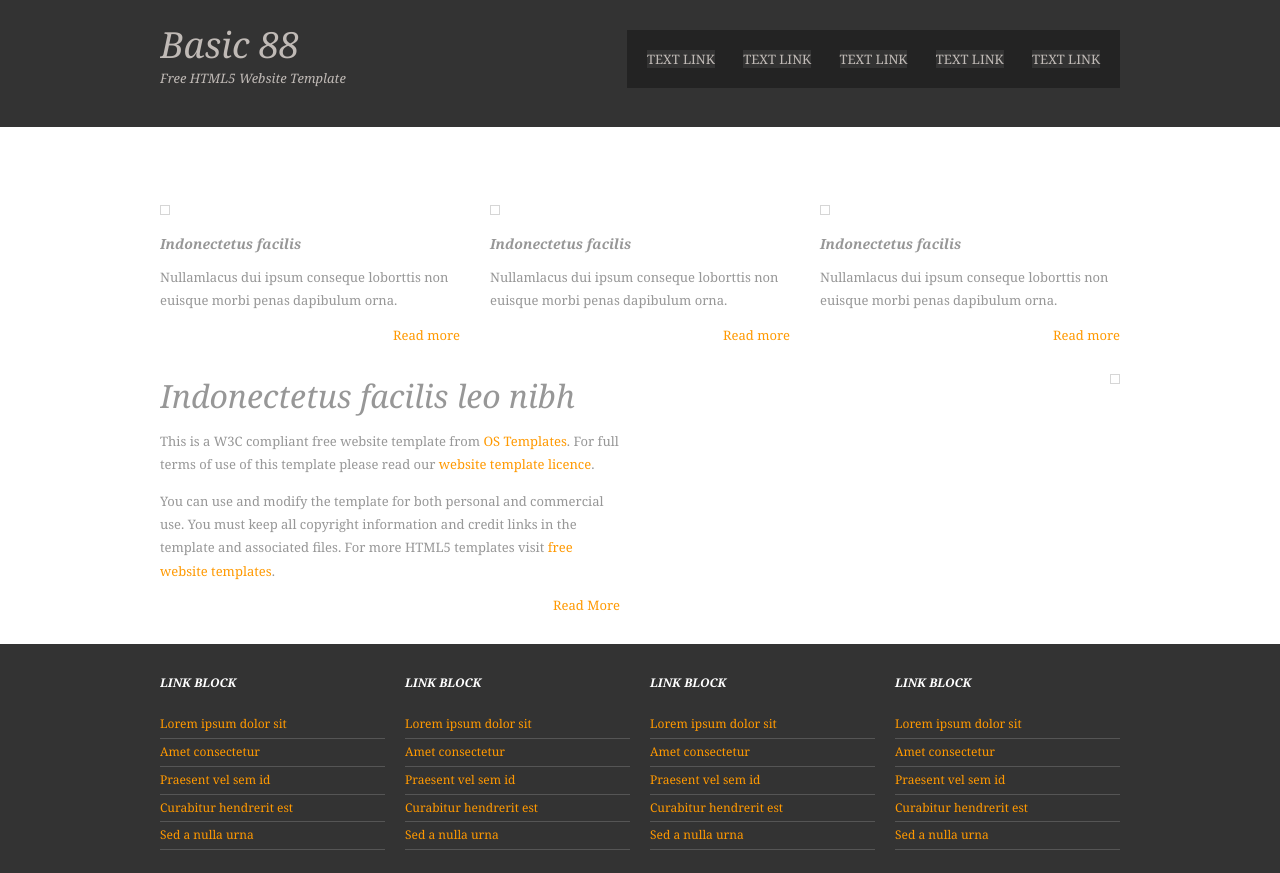
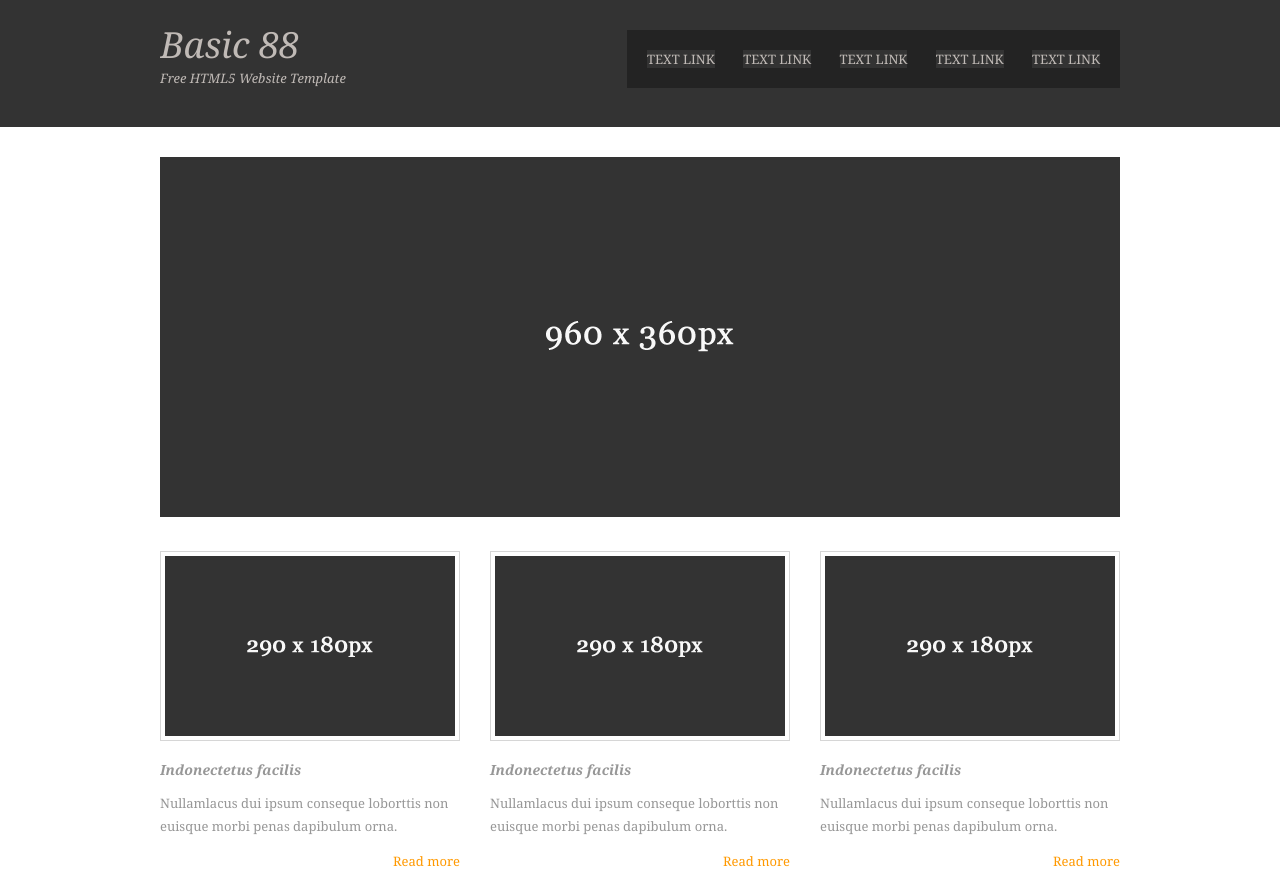
Before and after one commit to srikanthbura/myfirstwebpage, a plain HTML site: page index.html in a window 1280 px wide. Shown: the top 873 px of the page. Drawn offline with Linux system fonts and the light colour scheme.

Commit message:
modified

```diff
--- a/index.html
+++ b/index.html
@@ -37,14 +37,14 @@
             <!-- slider-->
             <section id="slider">
                 <a href="">
-                    <img src="./images/demo/960x360.gif" alt="">
+                    <img src="960x360.gif" alt="">
                 </a>
             </section>
             <div id="homepage">
                 <section id="services" class="clear">
                     <article class="one-third">
                         <figure>
-                            <img src="./images/demo/290x180.gif" alt="" srcset="">
+                            <img src="290x180.gif" alt="" srcset="">
                             <figcaption>
                                 <h2><h2>Indonectetus facilis</h2></h2>
                                 <p>Nullamlacus dui ipsum conseque loborttis non euisque morbi penas dapibulum orna.</p>
@@ -56,7 +56,7 @@
                     </article>
                     <article class="one-third">
                         <figure>
-                            <img src="./images/demo/290x180.gif" alt="" srcset="">
+                            <img src="290x180.gif" alt="" srcset="">
                             <figcaption>
                                 <h2><h2>Indonectetus facilis</h2></h2>
                                 <p>Nullamlacus dui ipsum conseque loborttis non euisque morbi penas dapibulum orna.</p>
@@ -68,7 +68,7 @@
                     </article>
                     <article class="one-third lastbox">
                         <figure>
-                            <img src="./images/demo/290x180.gif" alt="" srcset="">
+                            <img src="290x180.gif" alt="" srcset="">
                             <figcaption>
                                 <h2><h2>Indonectetus facilis</h2></h2>
                                 <p>Nullamlacus dui ipsum conseque loborttis non euisque morbi penas dapibulum orna.</p>
@@ -82,7 +82,7 @@
                 <section id="intro" class="last-clear">
                     <article>
                         <figure>
-                            <img src="./images/demo/450x250.gif" alt="">
+                            <img src="450x250.gif" alt="">
                             <figcaption>
                                 <h2>Indonectetus facilis leo nibh</h2>
                                 <p>This is a W3C compliant free website template from <a href="https://www.os-templates.com/" title="Free Website Templates">OS Templates</a>. For full terms of use of this template please read our <a href="https://www.os-templates.com/template-terms">website template licence</a>.</p>
```
